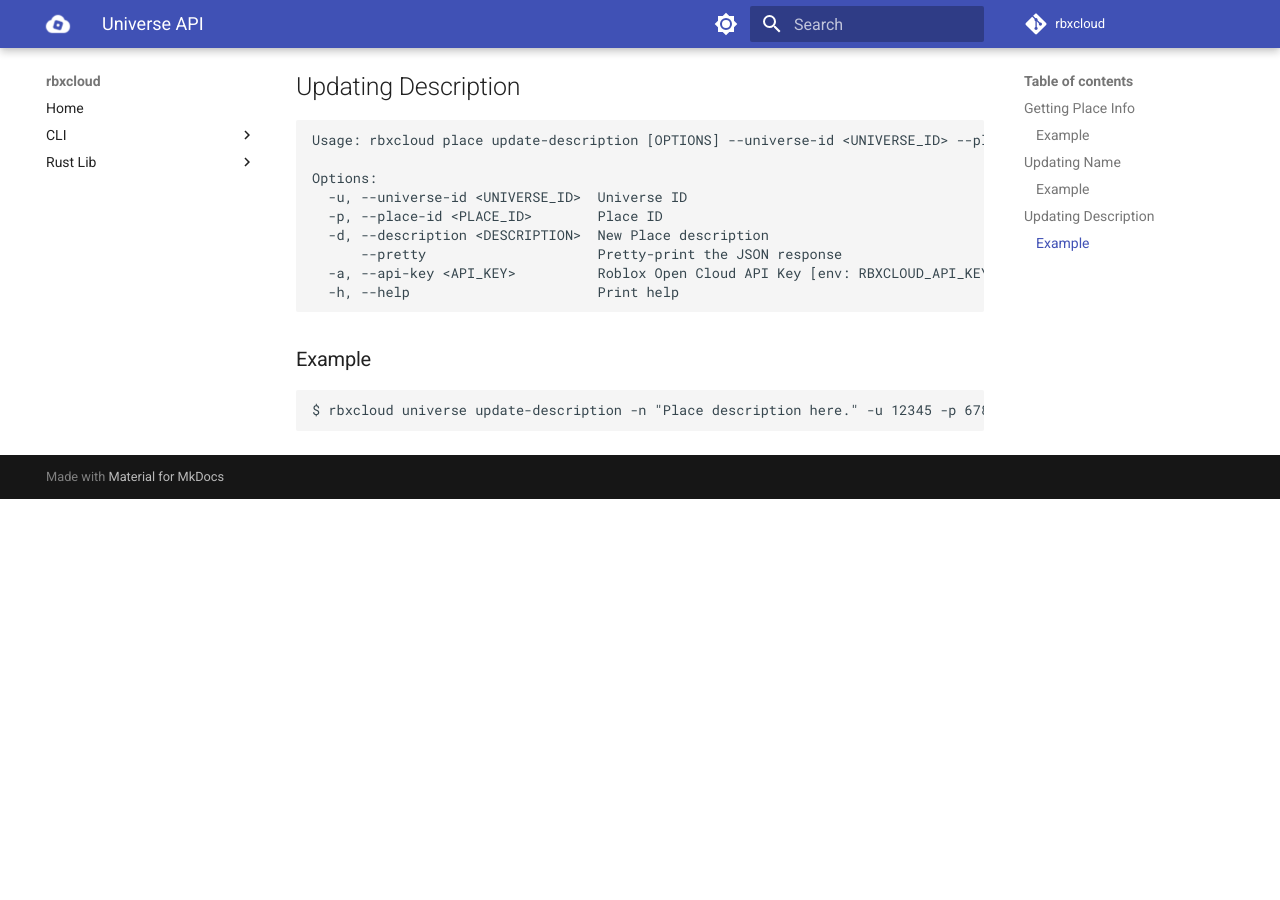
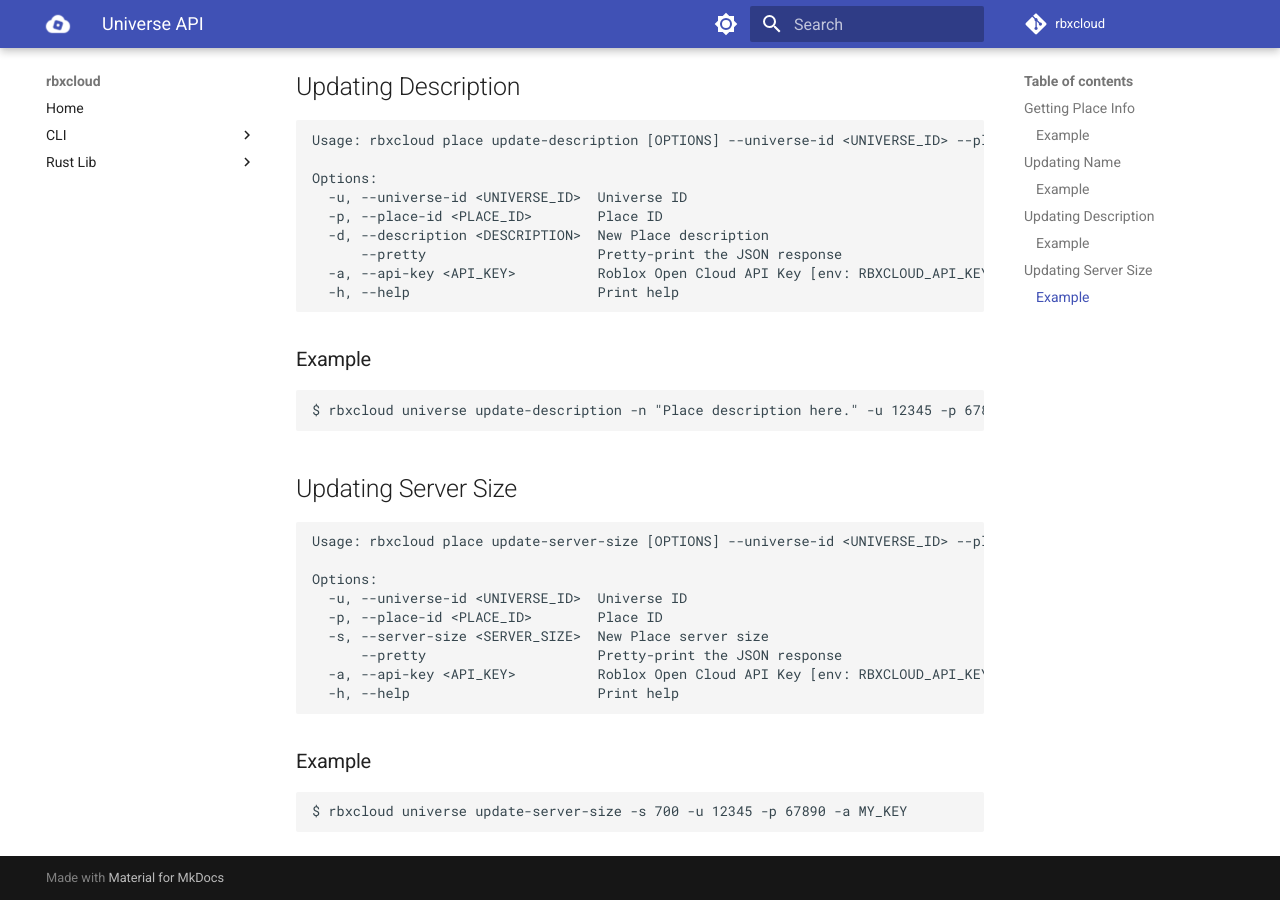
Before and after one commit to Sleitnick/rbxcloud, an MkDocs documentation site: the page built from docs/cli/cli-place.md, in a window 1280 px wide and 900 px high, scrolled down 894 px. Built offline with MkDocs 1.6.1 and Material for MkDocs 9.7.7, drawn with Linux system fonts in a browser that asks for light colours; comment, search, counter and statistics services are not loaded; before the commit the page ends 1393 px from its top, so only the background shows below that.

Commit message:
update-server-size docs

````diff
--- a/docs/cli/cli-place.md
+++ b/docs/cli/cli-place.md
@@ -52,3 +52,21 @@ Options:
 ```
 $ rbxcloud universe update-description -n "Place description here." -u 12345 -p 67890 -a MY_KEY
 ```
+
+## Updating Server Size
+```
+Usage: rbxcloud place update-server-size [OPTIONS] --universe-id <UNIVERSE_ID> --place-id <PLACE_ID> --server-size <SERVER_SIZE> --api-key <API_KEY>
+
+Options:
+  -u, --universe-id <UNIVERSE_ID>  Universe ID
+  -p, --place-id <PLACE_ID>        Place ID
+  -s, --server-size <SERVER_SIZE>  New Place server size
+      --pretty                     Pretty-print the JSON response
+  -a, --api-key <API_KEY>          Roblox Open Cloud API Key [env: RBXCLOUD_API_KEY=]
+  -h, --help                       Print help
+```
+
+### Example
+```
+$ rbxcloud universe update-server-size -s 700 -u 12345 -p 67890 -a MY_KEY
+```
````
